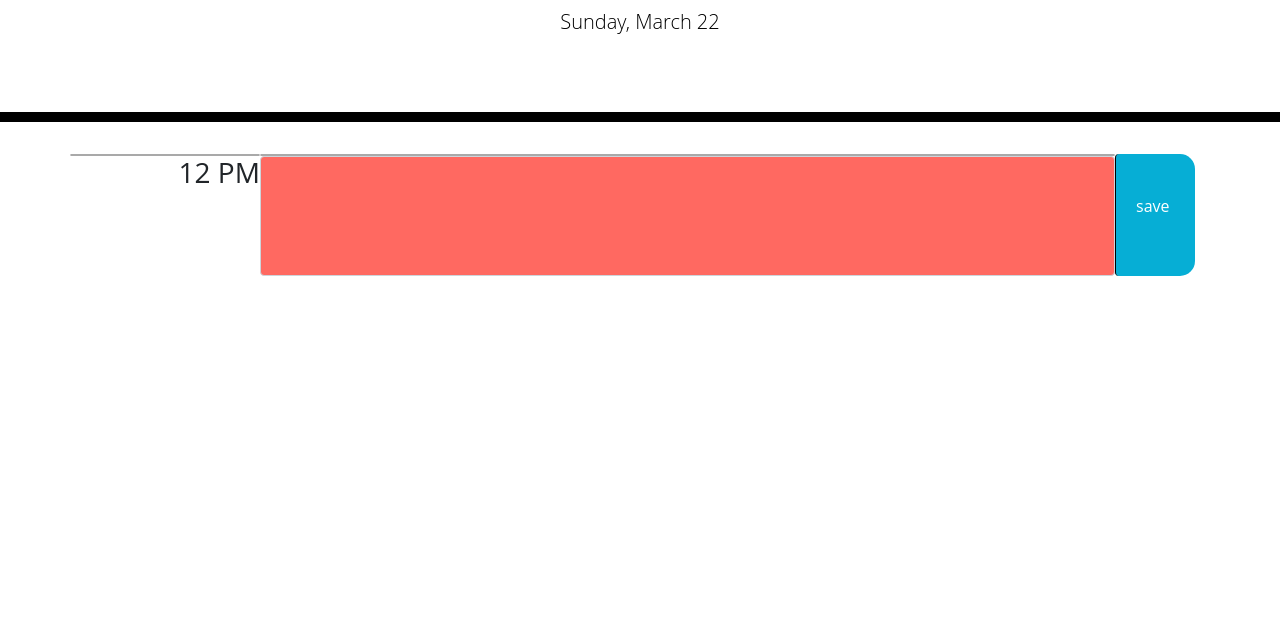
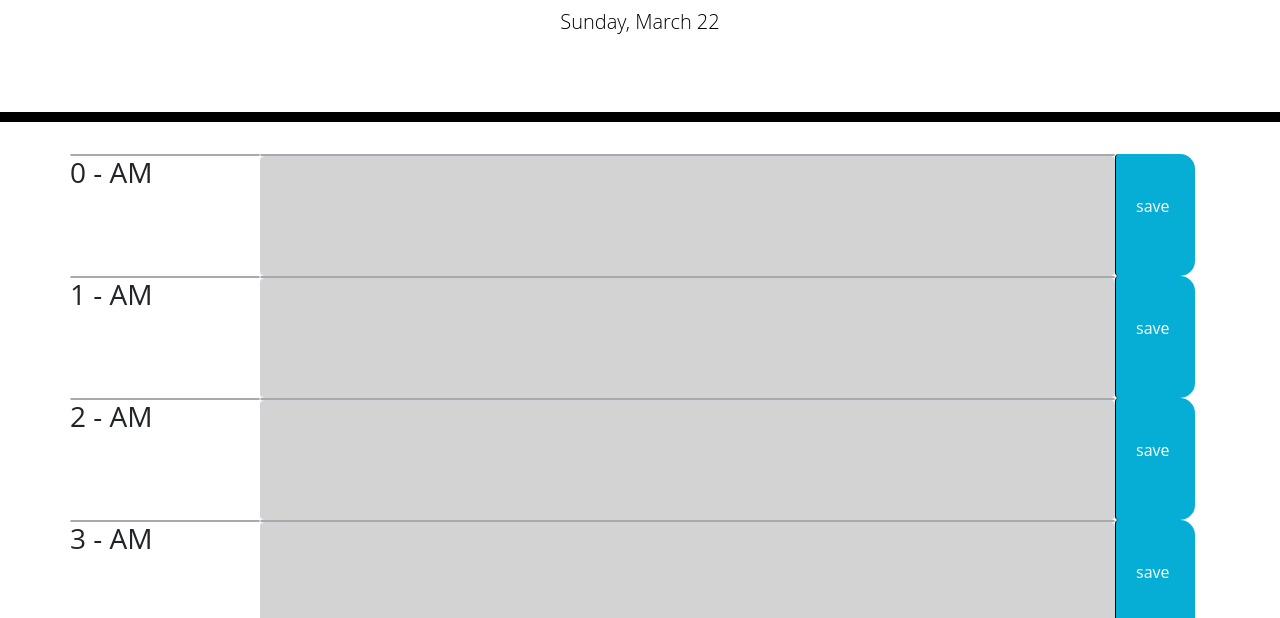
Before and after one commit to tushark-bootcamp/a5-work-day-scheduler, a plain HTML site: page index.html in a window 1280 px wide. Shown: the part 182-800 px from the top of the page. Drawn offline with nearby package versions, Linux system fonts and the light colour scheme.

Commit message:
Updated with dynamic rendering of scheduler panel

```diff
--- a/index.html
+++ b/index.html
@@ -22,7 +22,7 @@
     </header>
     <main class="container">
       <section>
-        <form>
+        <!--<form>
           <div class="form-group div-schd-form-grp">
             <div class="row">
               <div class="col-md-2 div-schd-col">
@@ -38,15 +38,15 @@
                 ></textarea>
               </div>
               <div class="col-md-1 div-schd-col">
-                <button class="btn btn-primary btn-save" id="btn-gen-pwd">
+                <button class="btn btn-primary btn-save">
                   save
                 </button>
                 <div class="col-md-1"></div>
               </div>
             </div>
-            <!--<hr size="15" class="hr-table" />-->
-          </div>
-        </form>
+            <hr size="15" class="hr-table" />-->
+         <!-- </div>
+        </form> -->
       </section>
     </main>
     <script src="./moment.js"></script>
--- a/wd-sched-style.css
+++ b/wd-sched-style.css
@@ -42,21 +42,21 @@ hr.bold-gray {
   border-style: solid;
 }
 
-/*Background color for current TA*/
+/*Background color red for current TA*/
 .ta-padng-prsnt {
   background: transparent;
   padding: 35px;
   background-color: #ff6961;
 }
 
-/*Background color for past TA*/
+/*Background color gray for past TA*/
 .ta-padng-past {
   padding: 35px;
   background-color: #d3d3d3;
   color: white;
 }
 
-/*Background color for future TA*/
+/*Background color green for future TA*/
 .ta-padng-fut {
   padding: 35px;
   background-color: #77dd77;
--- a/wd-schedule.js
+++ b/wd-schedule.js
@@ -1,10 +1,15 @@
 
 var weekDayArr = ["Sunday", "Monday", "Tuesday", "Wednesday", "Thursday", "Friday", "Saturday"];
 var monthArr = ["January", "February", "March", "April", "May", "June", "July", "August", "September", "October", "November", "December"];
-var workingHours = [9, 10, 11, 12, 1, 2, 3, 4, 5];
+var workingHours12Hrs = [0, 1, 2, 3, 4, 5, 6, 7, 8, 9, 10, 11, 12, 1, 2, 3, 4, 5, 6, 7, 8, 9, 10, 11, 12];
+var workingHours24Hrs = [0, 1, 2, 3, 4, 5, 6, 7, 8, 9, 10, 11, 12, 13, 14, 15, 16, 17, 18, 19, 20, 21, 22, 23, 24];
+
+// The below 2 parameters can be altered to change the work scheduler's start and end times
+var scheduleStartTime = 0;
+var scheduleEndTime = 23;
 
 renderHeader();
-
+renderScheduler();
 
 
 // Returns the week day for a given index; 0 = Sunday and 6 = Saturday
@@ -21,6 +26,7 @@ function getMonth(index) {
 function renderHeader() {
 
     var today = new Date();
+    //alert("today: " + today);
     var day = moment(today).date();
 
     var month = getMonth(moment(today).month());
@@ -29,16 +35,90 @@ function renderHeader() {
 
     var currentDayVal = weekDay + ", " + month + " " + day;
     $("#currentDay").text(currentDayVal);
-
-    /*alert("day: " + day);
-    alert("month: " + month);
-    alert("year: " + year);
-    alert("weekday: " + weekDay);*/
-
 }
 
 function renderScheduler() {
-    for (var i = 0; i < workingHours.length; i++) {
+
+    // For 12 hour clock, the current hour is found as below
+    //var currentHour = moment(today).hour() % 12;
+    var today = new Date();
+    var currentHour = moment(today).hour();
+
+    for (var i = scheduleStartTime; i < scheduleEndTime; i++) {
+        var workHourDisplay = workingHours12Hrs[i];
+        var workHourCalc = i;
+
+        var section = $("section");
+        var formTag = $("<form>");
+        section.append(formTag);
+
+        var divFormGrp = $("<div>");
+        divFormGrp.addClass("form-group div-schd-form-grp");
+        formTag.append(divFormGrp);
+
+        var divRow = $("<div>");
+        divRow.addClass("row");
+        divFormGrp.append(divRow);
+
+        var divColHour = $("<div>");
+        divColHour.addClass("col-md-2 div-schd-col");
+        divRow.append(divColHour);
+
+        var hrHourColmn = $("<hr>");
+        hrHourColmn.attr("size", "15");
+        hrHourColmn.addClass("hr-table");
+        divColHour.append(hrHourColmn);
+
+        var labelHour = $("<label>");
+        labelHour.addClass("float-right");
+        var h3Hour = $("<h3>");
+        var amPm = "AM";
+        if(workHourCalc > 12) {
+            amPm = "PM";
+        }
+        var timeSlot = workingHours12Hrs[i] + " - " + amPm;
+        h3Hour.text(timeSlot);
+        divColHour.append(h3Hour);
+
+        var divColEvent = $("<div>");
+        divColEvent.addClass("col-md-9 div-schd-col");
+
+        var hrEventColmn = $("<hr>");
+        hrEventColmn.attr("size", "15");
+        hrEventColmn.addClass("hr-table");
+        divColEvent.append(hrEventColmn);
+
+        var textArea = $("<textarea>");
+        var textAreaClasses = "form-control ta-border";
+        var taBgrnd = "";
+        if(workHourCalc == currentHour) {
+             // paint textarea red
+            taBgrnd = "ta-padng-prsnt";
+        } else if(workHourCalc < currentHour) {
+            // paint textarea gray
+            taBgrnd = "ta-padng-past";
+        } else {
+            //paint textarea green
+            taBgrnd = "ta-padng-fut";
+        }
+        textAreaClasses = textAreaClasses + " " + taBgrnd;
+        textArea.addClass(textAreaClasses);
+        textArea.attr("rows", "2");
+        textArea.attr("time-slot", i);
+        divColEvent.append(textArea);
+
+        divRow.append(divColEvent);
+
+        var divColBtnSave = $("<div>");
+        divColBtnSave.addClass("col-md-1 div-schd-col");
+
+        divRow.append(divColBtnSave);
+
+        var btnSave = $("<button>");
+        btnSave.addClass("btn btn-primary btn-save");
+        btnSave.text("save");
+
+        divColBtnSave.append(btnSave);
 
     }
 }
```
